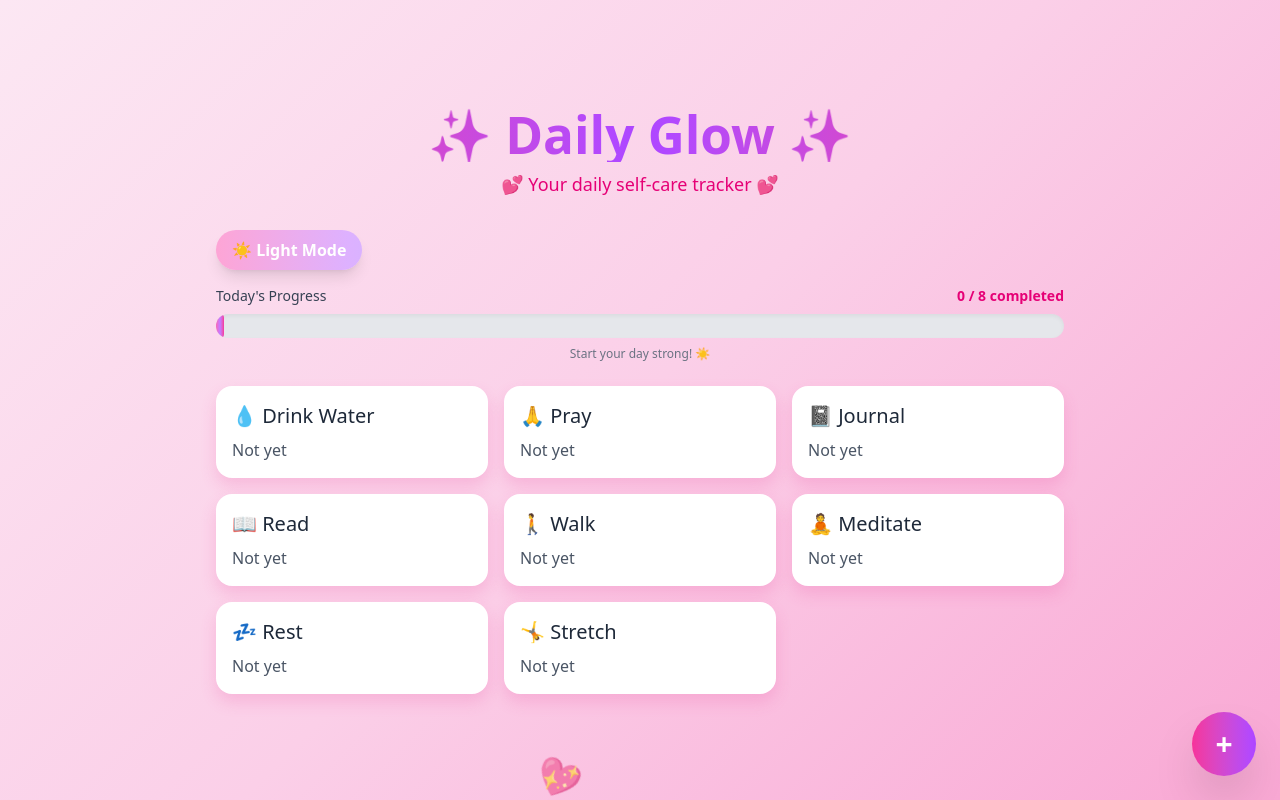
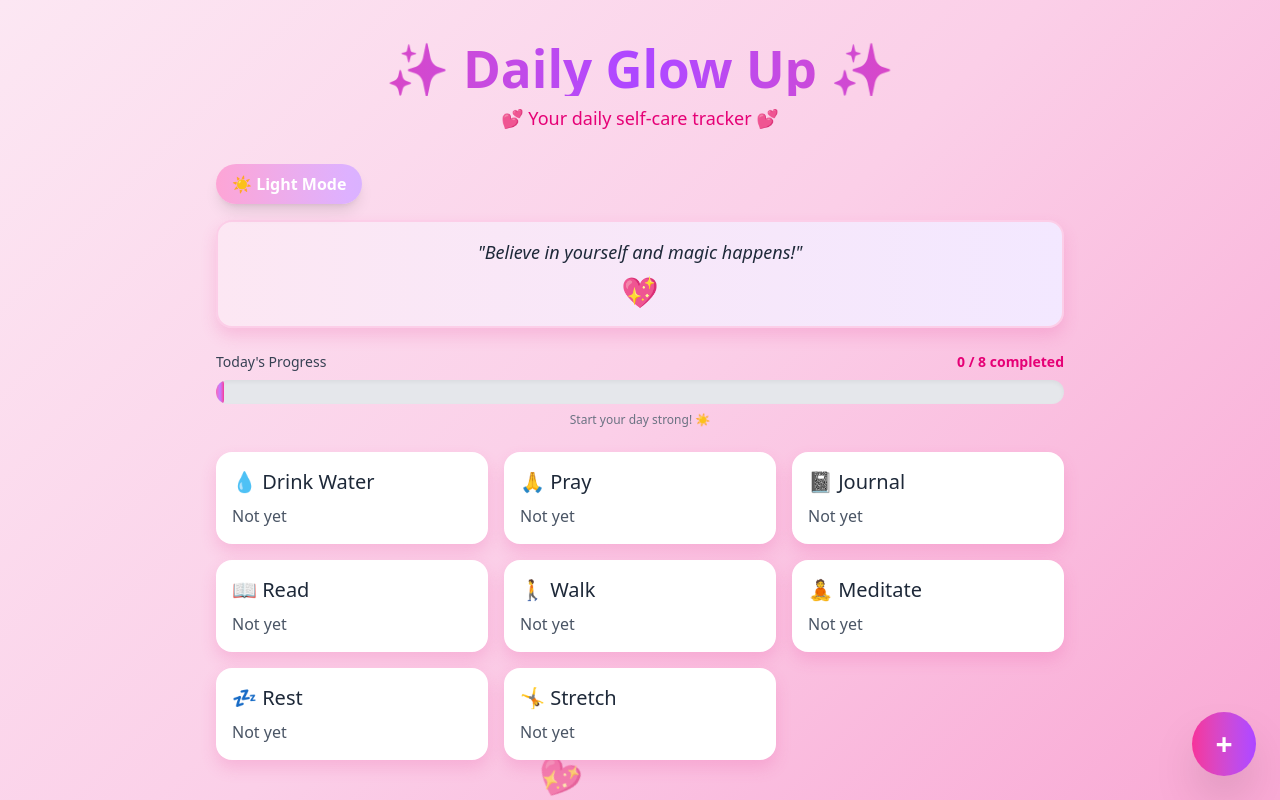
Before and after one commit to megwilliams1/daily-glow, a React (Vite) app: page / in a window 1280 px wide. Built offline with nearby package versions, Linux system fonts and the light colour scheme.

Commit message:
added motivational quotes and changed the name from daily glow to daily glow up

```diff
--- a/src/App.jsx
+++ b/src/App.jsx
@@ -1,23 +1,26 @@
-import { useState, useEffect } from 'react'
-import Header from './components/Header'
-import Card from './components/Card'
-import ProgressBar from './components/ProgressBar'
-import './index.css'
-import Modal from './components/Modal'
-import FloatingHearts from './components/FloatingHearts'
+import { useState, useEffect } from "react";
+import Header from "./components/Header";
+import Card from "./components/Card";
+import ProgressBar from "./components/ProgressBar";
+import MotivationalQuote from "./components/MotivationalQuote";
+import "./index.css";
+import Modal from "./components/Modal";
+import FloatingHearts from "./components/FloatingHearts";
 
 function App() {
   const [dark, setDark] = useState(() => {
-    const saved = localStorage.getItem('darkMode');
+    const saved = localStorage.getItem("darkMode");
     return saved ? JSON.parse(saved) : false;
   });
 
-  const [showModal, setShowModal] = useState(false)
-  const [editingHabit, setEditingHabit] = useState(null)
+  const [showModal, setShowModal] = useState(false);
+  const [editingHabit, setEditingHabit] = useState(null);
 
   const [habits, setHabits] = useState(() => {
-    const saved = localStorage.getItem('habits');
-    return saved ? JSON.parse(saved) : [
+    const saved = localStorage.getItem("habits");
+    return saved
+      ? JSON.parse(saved)
+      : [
           { id: 1, title: "Drink Water", emoji: "💧" },
           { id: 2, title: "Pray", emoji: "🙏" },
           { id: 3, title: "Journal", emoji: "📓" },
@@ -29,7 +32,6 @@ function App() {
         ];
   });
 
-  // Calculate completed habits for today
   const getCompletedCount = () => {
     const today = new Date().toDateString();
     return habits.filter((habit) => {
@@ -42,14 +44,13 @@ function App() {
   const [completedCount, setCompletedCount] = useState(getCompletedCount());
 
   useEffect(() => {
-    localStorage.setItem('darkMode', JSON.stringify(dark));
+    localStorage.setItem("darkMode", JSON.stringify(dark));
   }, [dark]);
 
   useEffect(() => {
-    localStorage.setItem('habits', JSON.stringify(habits));
+    localStorage.setItem("habits", JSON.stringify(habits));
   }, [habits]);
 
-  // Update completed count when habits change
   useEffect(() => {
     const interval = setInterval(() => {
       setCompletedCount(getCompletedCount());
@@ -69,7 +70,9 @@ function App() {
   const handleSaveHabit = (updatedHabit) => {
     if (editingHabit) {
       setHabits((prev) =>
-        prev.map((h) => (h.id === editingHabit.id ? { ...h, ...updatedHabit } : h))
+        prev.map((h) =>
+          h.id === editingHabit.id ? { ...h, ...updatedHabit } : h,
+        ),
       );
       setEditingHabit(null);
     } else {
@@ -93,6 +96,8 @@ function App() {
           >
             {dark ? "🌙 Dark Mode" : "☀️ Light Mode"}
           </button>
+
+          <MotivationalQuote />
 
           <ProgressBar completed={completedCount} total={habits.length} />
 
@@ -133,7 +138,7 @@ function App() {
         </div>
       </div>
     </div>
-  )
+  );
 }
 
-export default App
+export default App;
--- a/src/components/Header.jsx
+++ b/src/components/Header.jsx
@@ -2,7 +2,7 @@ export default function Header() {
   return (
     <div className="text-center mb-8">
       <h1 className="text-5xl font-bold bg-gradient-to-r from-pink-500 via-purple-500 to-pink-500 bg-clip-text text-transparent mb-2">
-        ✨ Daily Glow ✨
+        ✨ Daily Glow Up ✨
       </h1>
       <p className="text-pink-600 dark:text-pink-300 text-lg font-medium">
         💕 Your daily self-care tracker 💕
--- /dev/null
+++ b/src/components/MotivationalQuote.jsx
@@ -0,0 +1,57 @@
+import { useState, useEffect } from 'react';
+
+const QUOTES = [
+  { text: "You are capable of amazing things!", emoji: "✨" },
+  { text: "Small steps every day lead to big changes!", emoji: "🌸" },
+  { text: "Believe in yourself and magic happens!", emoji: "💖" },
+  { text: "Your future self will thank you!", emoji: "🦋" },
+  { text: "Progress, not perfection!", emoji: "🌟" },
+  { text: "You've got this, beautiful soul!", emoji: "💕" },
+  { text: "Every day is a fresh start!", emoji: "🌅" },
+  { text: "Self-care isn't selfish, it's essential!", emoji: "🌺" },
+  { text: "You are worthy of all good things!", emoji: "👑" },
+  { text: "Keep blooming, you're doing great!", emoji: "🌷" },
+  { text: "Your vibe attracts your tribe!", emoji: "✨" },
+  { text: "Dream big, sparkle more, shine bright!", emoji: "💫" },
+  { text: "Be the energy you want to attract!", emoji: "🌈" },
+  { text: "You are stronger than you think!", emoji: "💪" },
+  { text: "Embrace the glorious mess that you are!", emoji: "🎀" },
+];
+
+export default function MotivationalQuote() {
+  const [quote, setQuote] = useState({ text: "", emoji: "" });
+
+  useEffect(() => {
+    // Get quote based on the day (changes daily)
+    const today = new Date().toDateString();
+    const savedDate = localStorage.getItem('quoteDate');
+    const savedQuoteIndex = localStorage.getItem('quoteIndex');
+
+    if (savedDate === today && savedQuoteIndex !== null) {
+      // Use saved quote for today
+      setQuote(QUOTES[parseInt(savedQuoteIndex)]);
+    } else {
+      // Generate new quote for new day
+      const dayOfYear = Math.floor((new Date() - new Date(new Date().getFullYear(), 0, 0)) / 86400000);
+      const quoteIndex = dayOfYear % QUOTES.length;
+
+      setQuote(QUOTES[quoteIndex]);
+      localStorage.setItem('quoteDate', today);
+      localStorage.setItem('quoteIndex', quoteIndex.toString());
+    }
+  }, []);
+
+  return (
+    <div className="mb-6 text-center">
+      <div className="bg-gradient-to-r from-pink-100 to-purple-100
+                      dark:from-pink-900/30 dark:to-purple-900/30
+                      rounded-2xl p-4 shadow-lg border-2 border-pink-200
+                      dark:border-pink-800 transition-all hover:scale-105 duration-300">
+        <p className="text-lg font-medium text-gray-800 dark:text-gray-100 italic">
+          "{quote.text}"
+        </p>
+        <p className="text-3xl mt-2">{quote.emoji}</p>
+      </div>
+    </div>
+  );
+}
```
Lines whose indentation alone changed are shown as unchanged.
